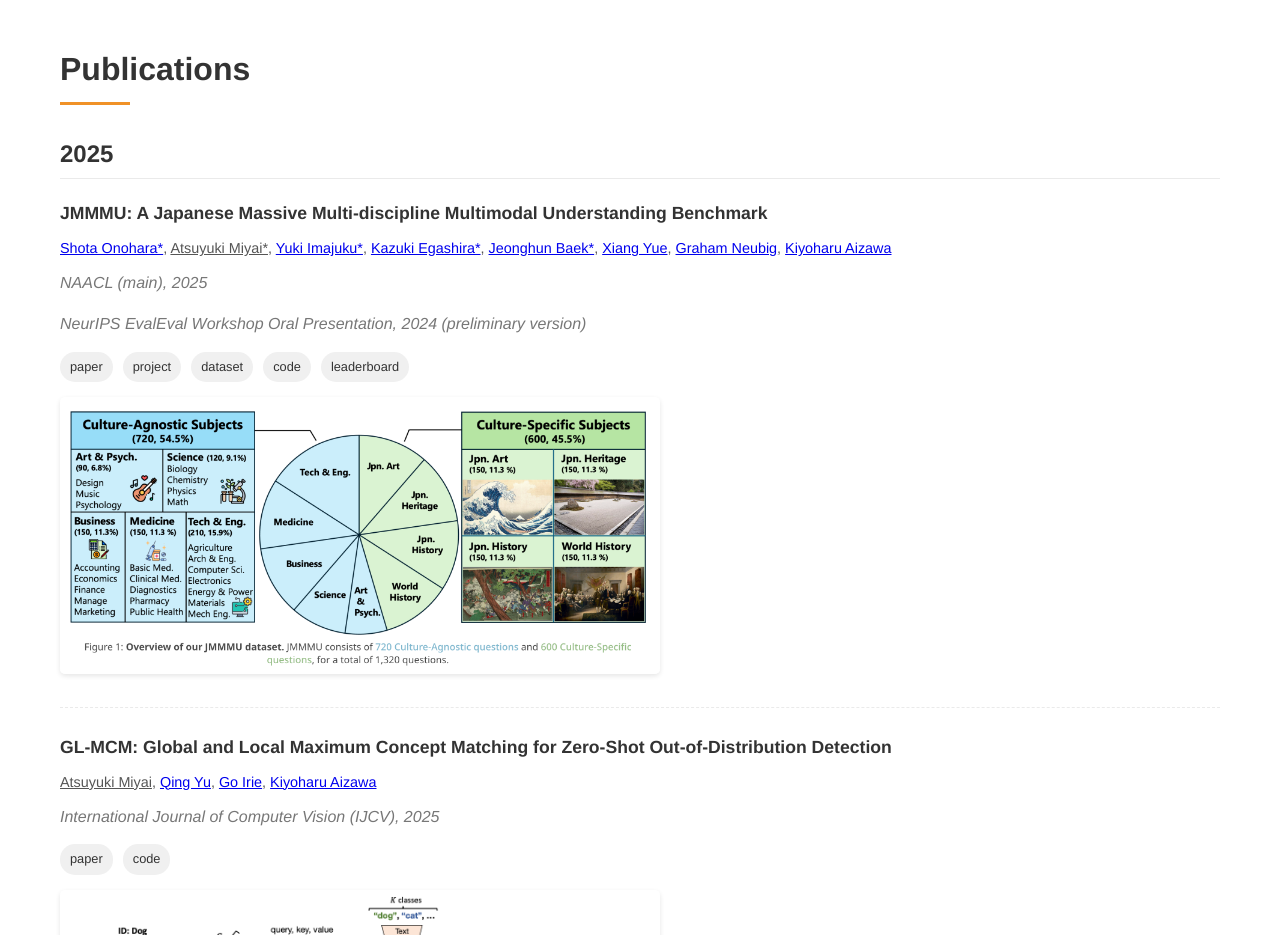
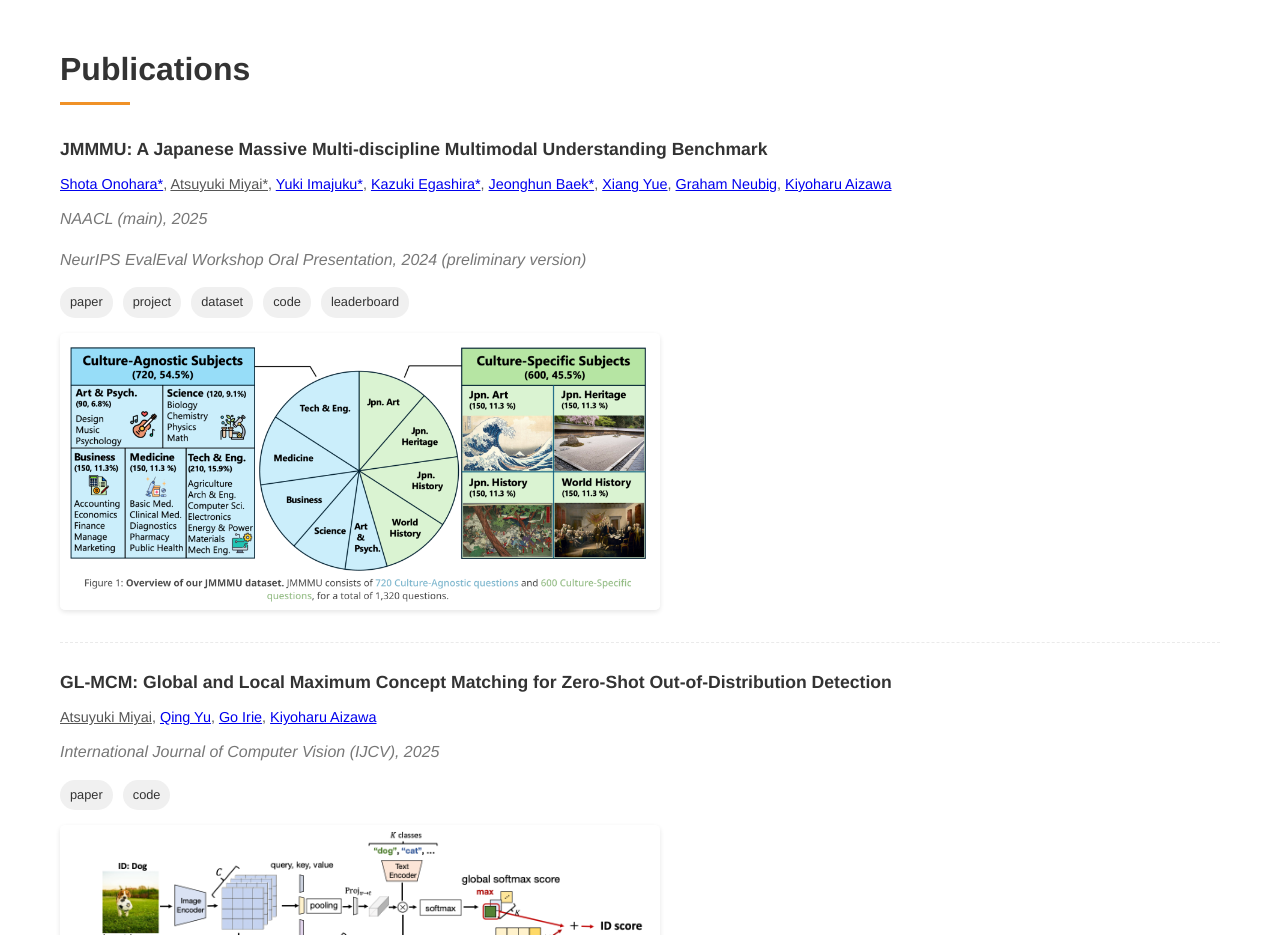
Before and after one commit to chenwwayne/chenwwayne.github.io, a plain HTML site: page index.html in a window 1280 px wide. Shown: the part 1300-2235 px from the top of the page. Drawn offline with Linux system fonts and the light colour scheme.

Commit message:
update homepage design

```diff
--- a/index.html
+++ b/index.html
@@ -413,7 +413,6 @@
       <h2 class="section-title">Publications</h2>
 
       <div class="year-section">
-        <h3 class="year-heading">2025</h3>
         <ul class="publication-list">
           <li class="publication-item">
             <div class="pub-title">JMMMU: A Japanese Massive Multi-discipline Multimodal Understanding Benchmark</div>
```
